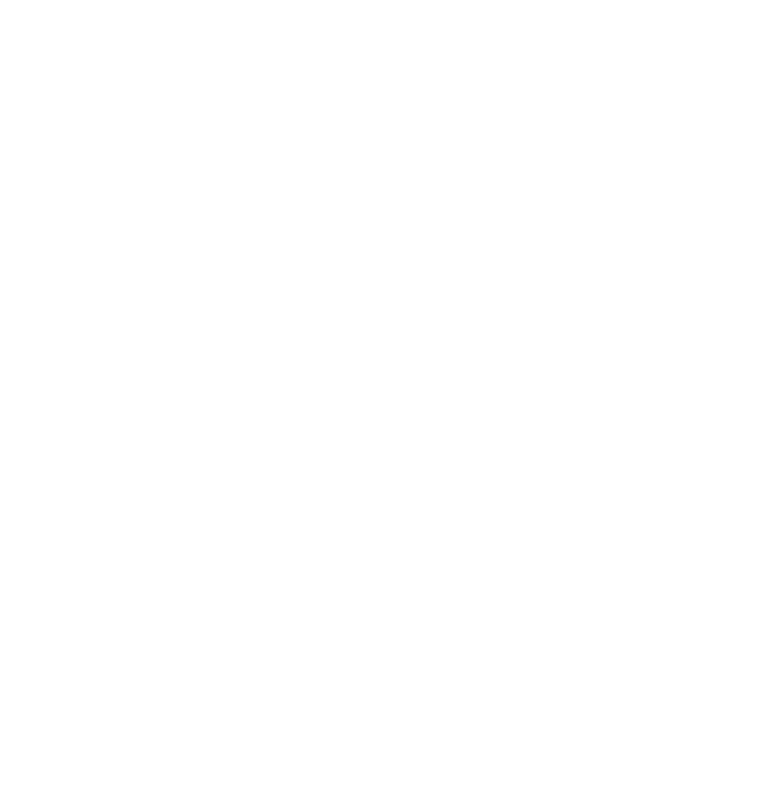
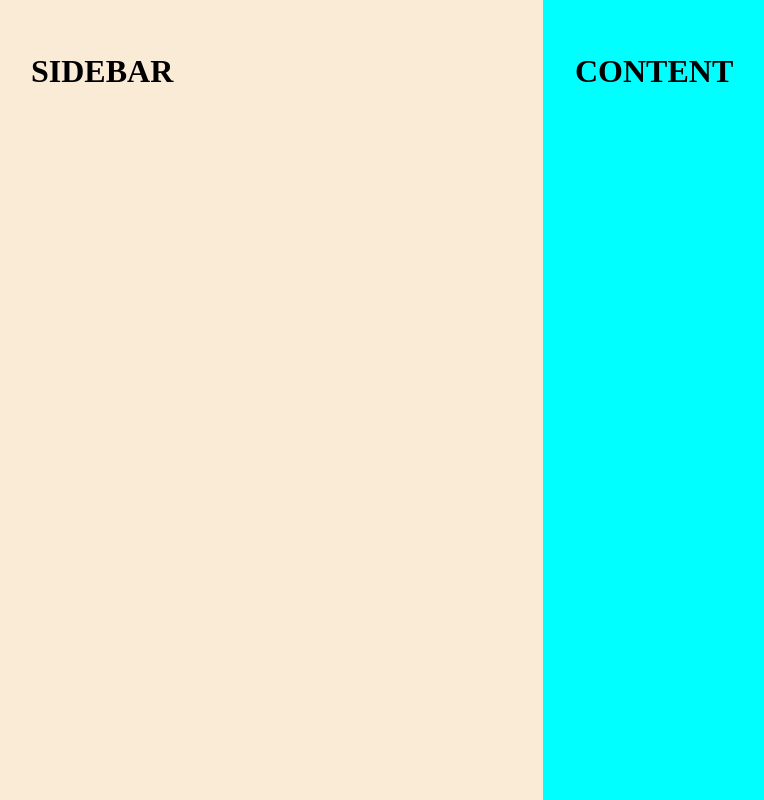
Before and after one commit to Ja100/TodoList, a website built with webpack: page src/template.html in a window 1280 px wide. Shown: the whole page, without its empty margins (1-765 px from the left). Built offline with nearby package versions, Linux system fonts and the light colour scheme.

Commit message:
Rendering Structure

```diff
--- a/package.json
+++ b/package.json
@@ -1,5 +1,5 @@
 {
-  "name": "webpacktemplate",
+  "name": "todo_list",
   "version": "1.0.0",
   "description": "",
   "main": "index.js",
--- a/src/index.js
+++ b/src/index.js
@@ -1 +1,6 @@
-console.log('Hello!');
+
+import "./style/style.css";
+import {renderSidebar, renderContent} from "./modules/DoM.js";
+
+renderSidebar();
+renderContent();
--- /dev/null
+++ b/src/modules/DoM.js
@@ -0,0 +1,31 @@
+const appContainer = document.querySelector(".app-container");
+const createDOM = (element, nodeClass, text) => {
+    const node = document.createElement(element);
+    if (nodeClass){
+        node.classList.add(nodeClass)
+    }
+    node.textContent = text;
+    return node;
+}
+
+const renderSidebar = () => {
+    const sidebar = document.createElement('div');
+    sidebar.classList.add('sidebar');
+    const header = createDOM('h1', 'title', 'SIDEBAR');
+
+    sidebar.appendChild(header);
+
+    appContainer.appendChild(sidebar);
+}
+
+const renderContent = () => {
+    const content = document.createElement('div');
+    content.classList.add('content');
+    const text = createDOM('h1', 'title', 'CONTENT');
+
+    content.appendChild(text);
+    appContainer.appendChild(content);
+};
+
+
+export { renderSidebar, renderContent };
--- /dev/null
+++ b/src/style/style.css
@@ -0,0 +1,26 @@
+body{
+    margin: 0;
+    padding: 0;
+}
+
+.app-container{
+    display: flex;
+    height: 100vh;
+    width: 100wh;
+}
+
+.sidebar{
+    background-color: antiquewhite;
+    width: 30rem;
+    padding: 2rem;
+
+}
+.content{
+    background-color: aqua;
+    flex: 1;
+    padding: 2rem;
+}
+.title{
+    font-size: 2rem;
+
+}
--- a/src/template.html
+++ b/src/template.html
@@ -3,9 +3,9 @@
 <head>
     <meta charset="UTF-8">
     <meta name="viewport" content="width=device-width, initial-scale=1.0">
-    <title>WebPack Template Repository</title>
+    <title>Todo List</title>
 </head>
 <body>
-
+    <div class="app-container"></div>
 </body>
 </html>
```
Also changed, not shown: src/modules/createProjects.js (added), src/modules/createTask.js (added).
